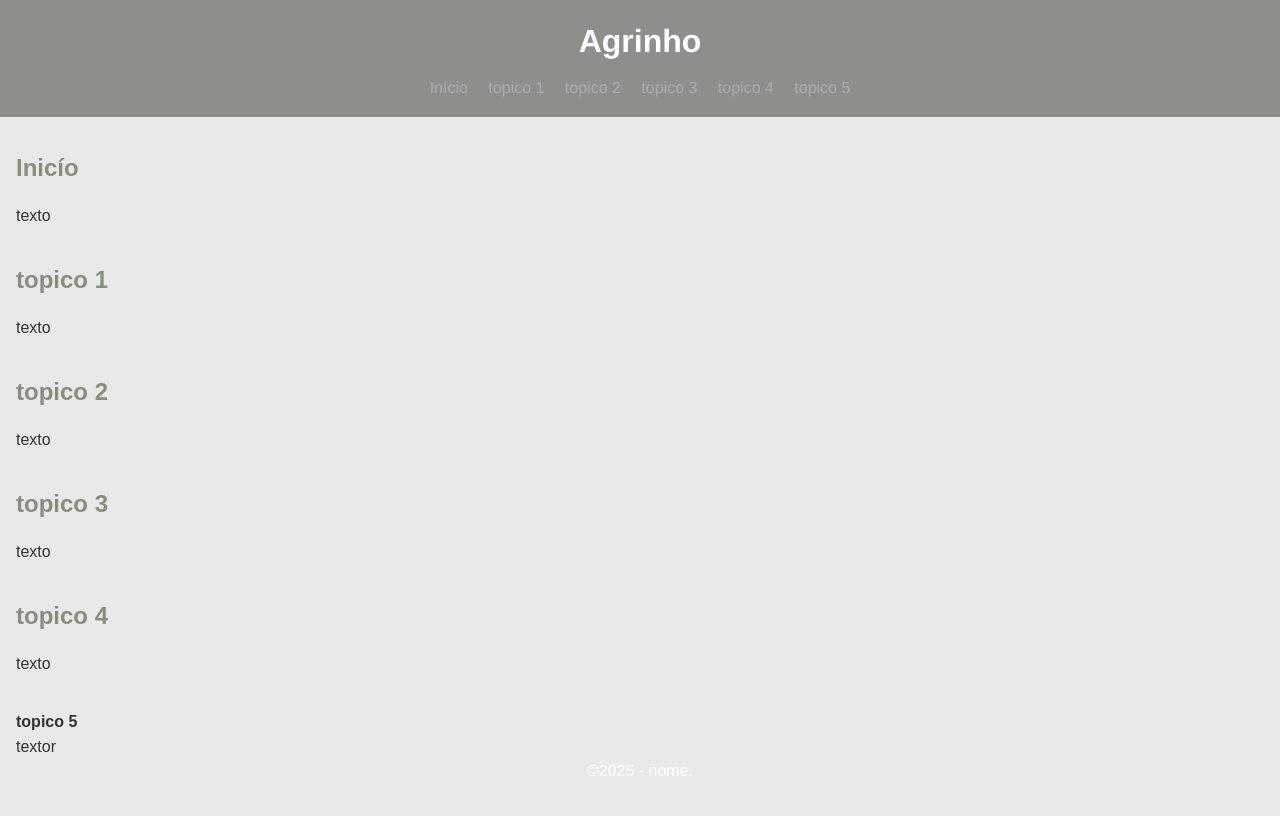
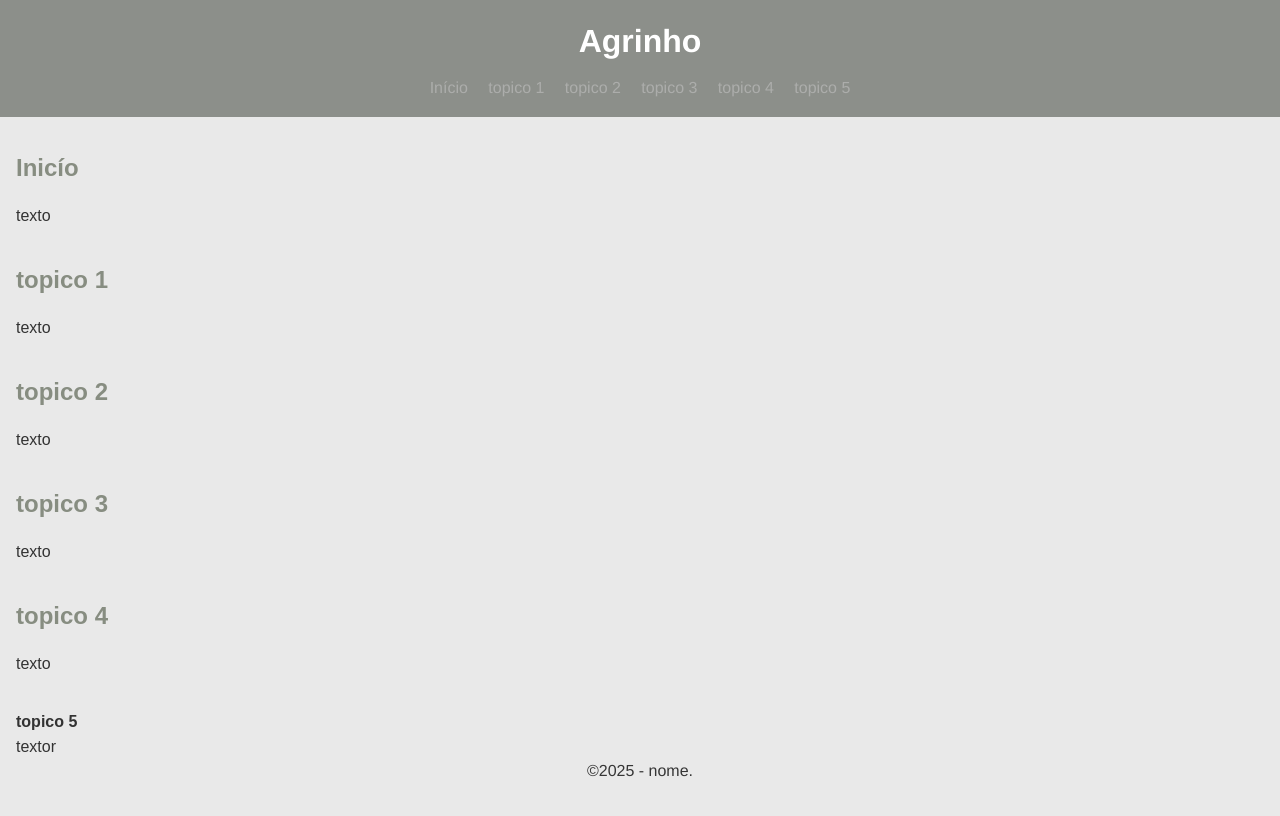
Before and after one commit to kibllue/sla, a plain HTML site: page index.html in a window 1280 px wide. Drawn offline with Linux system fonts and the light colour scheme.

Commit message:
Update style.css

```diff
--- a/style.css
+++ b/style.css
@@ -63,7 +63,7 @@ font-family: 'Franklin Gothic Medium', 'Arial Narrow', Arial, sans-serif;
 
     /* rodapé */
     footer {
-    color: #fff;
+    color: #363636;
     text-align: center;
     font-family: 'Franklin Gothic Medium', 'Arial Narrow', Arial, sans-serif;
     padding: 1rem 0;
```
